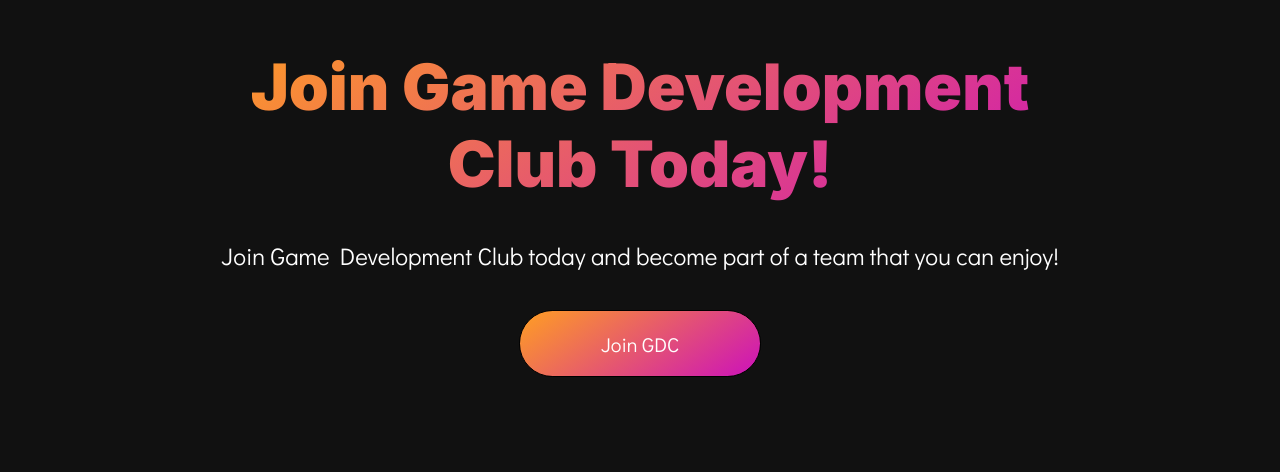
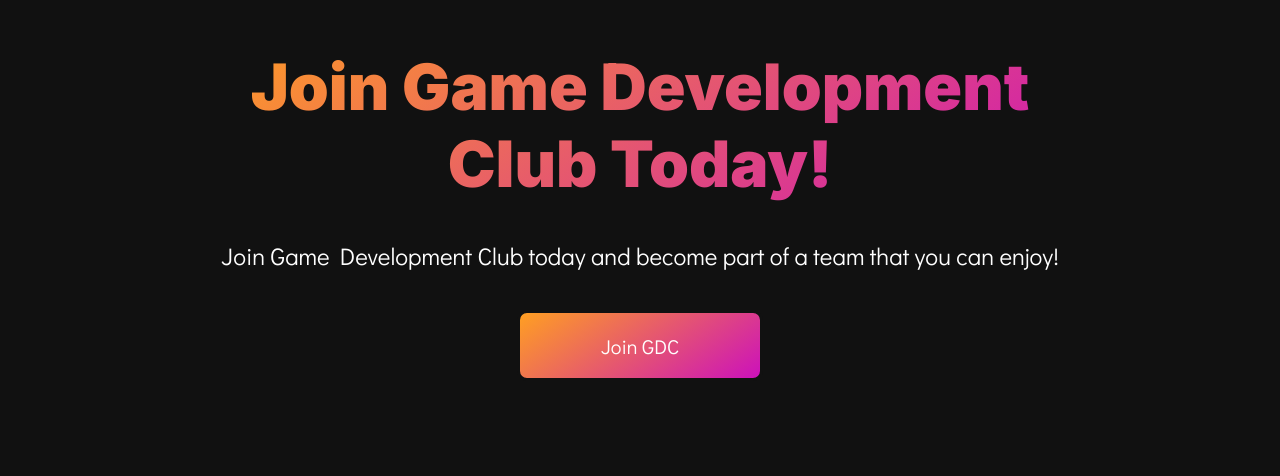
Before and after one commit to estebangarcia21/gdc-website, a React (Create React App) app in the folder website/: page / in a window 1280 px wide. Shown: the part 2178-2654 px from the top of the page. Built offline with nearby package versions, Linux system fonts and the light colour scheme; the HTML template or start-up script is replaced by a standard one.

Commit message:
Corrected border size for button

```diff
--- a/website/src/assets/scss/App.css
+++ b/website/src/assets/scss/App.css
@@ -29,13 +29,13 @@
   position: relative;
   -webkit-transition: 0.3s border ease-out;
   transition: 0.3s border ease-out;
-  border: 1px solid black;
+  border: 3px solid #111111;
   width: 200px;
   height: 25px;
   margin: 4px auto;
   background-image: linear-gradient(145deg, #ff9f22, #c1b);
   padding: 20px;
-  border-radius: 50px;
+  border-radius: 10px;
   line-height: unset;
   font-size: 20px;
   text-align: left;
--- a/website/src/assets/scss/_home.scss
+++ b/website/src/assets/scss/_home.scss
@@ -27,7 +27,7 @@
   position: relative;
 
   transition: 0.3s border ease-out;
-  border: 1px solid black;
+  border: 3px solid #111111;
 
   width: 200px;
   height: 25px;
@@ -37,7 +37,7 @@
   background-image: linear-gradient(145deg, rgb(255, 159, 34), #c1b);
 
   padding: 20px;
-  border-radius: 50px;
+  border-radius: 10px;
 
   line-height: unset;
 
```
Also changed, not shown: 1 other file (tests, documents, lock files or other folders).
